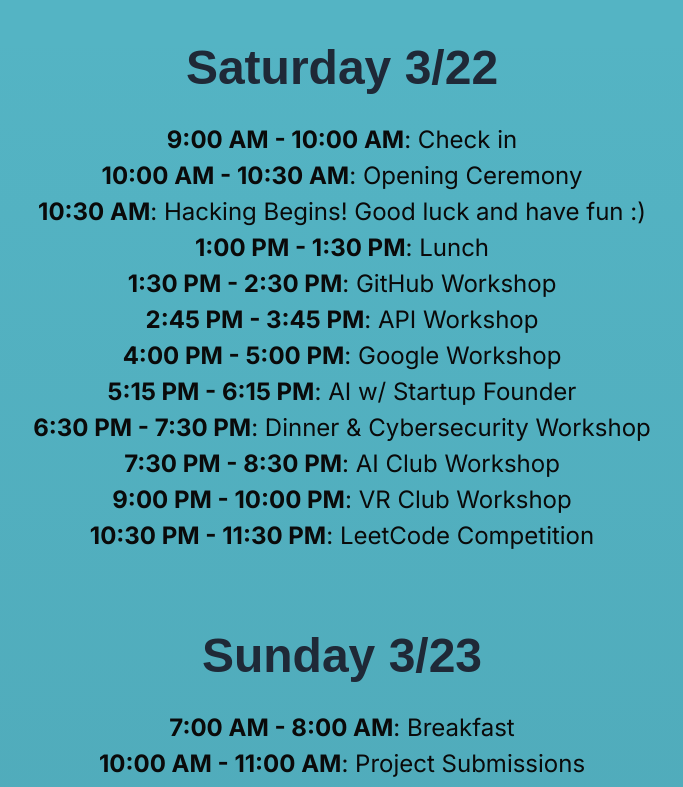
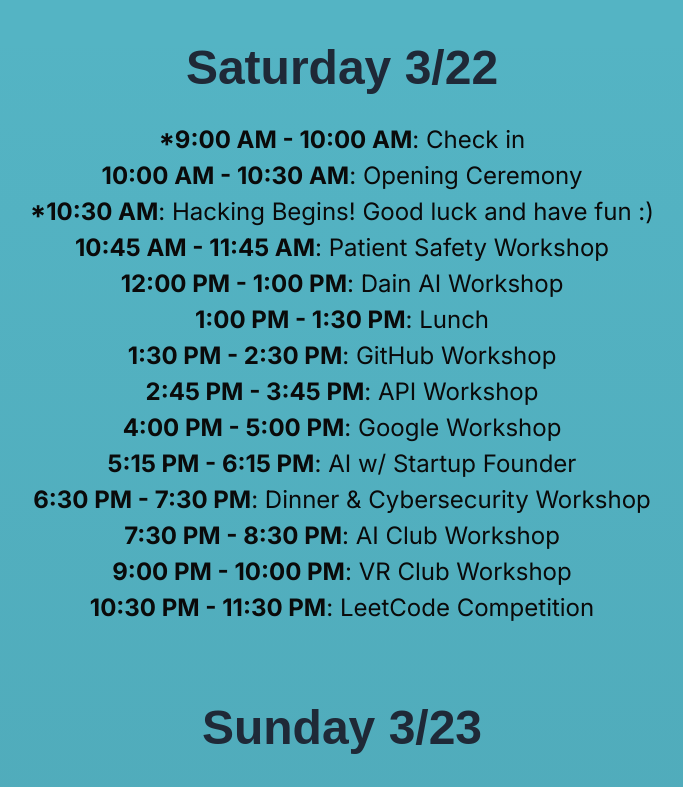
Before and after one commit to bryanmax9/beachhacks2025, a Next.js app: page / in a window 1280 px wide. Shown: the part 1080-1867 px from the top of the page, without its empty margins (298-981 px from the left). Built offline with nearby package versions, Linux system fonts and the light colour scheme; no server answers; a web font is replaced by a local one.

Commit message:
schedule

```diff
--- a/src/app/(landing)/_components/schedule.tsx
+++ b/src/app/(landing)/_components/schedule.tsx
@@ -5,9 +5,11 @@ export default function Schedule() {
   const schedule = [
     {
       day: "Saturday 3/22", events: [
-        { time: "9:00 AM - 10:00 AM", event: "Check in" },
+        { time: "*9:00 AM - 10:00 AM", event: "Check in" },
         { time: "10:00 AM - 10:30 AM", event: "Opening Ceremony" },
-        { time: "10:30 AM", event: "Hacking Begins! Good luck and have fun :)" },
+        { time: "*10:30 AM", event: "Hacking Begins! Good luck and have fun :)" },
+        { time: "10:45 AM	- 11:45 AM", event: "Patient Safety Workshop" },
+        { time: "12:00 PM -	1:00 PM", event: "Dain AI Workshop" },
         { time: "1:00 PM - 1:30 PM", event: "Lunch" },
         { time: "1:30 PM - 2:30 PM", event: "GitHub Workshop" },
         { time: "2:45 PM - 3:45 PM", event: "API Workshop" },
@@ -22,7 +24,7 @@ export default function Schedule() {
     {
       day: "Sunday 3/23", events: [
         { time: "7:00 AM - 8:00 AM", event: "Breakfast" },
-        { time: "10:00 AM - 11:00 AM", event: "Project Submissions" },
+        { time: "*10:00 AM - 11:00 AM", event: "Project Submissions" },
         { time: "11:00 AM - 12:30 PM", event: "Judging" },
         { time: "12:30 PM - 1:00 PM", event: "Closing Ceremony" }
       ]
```
